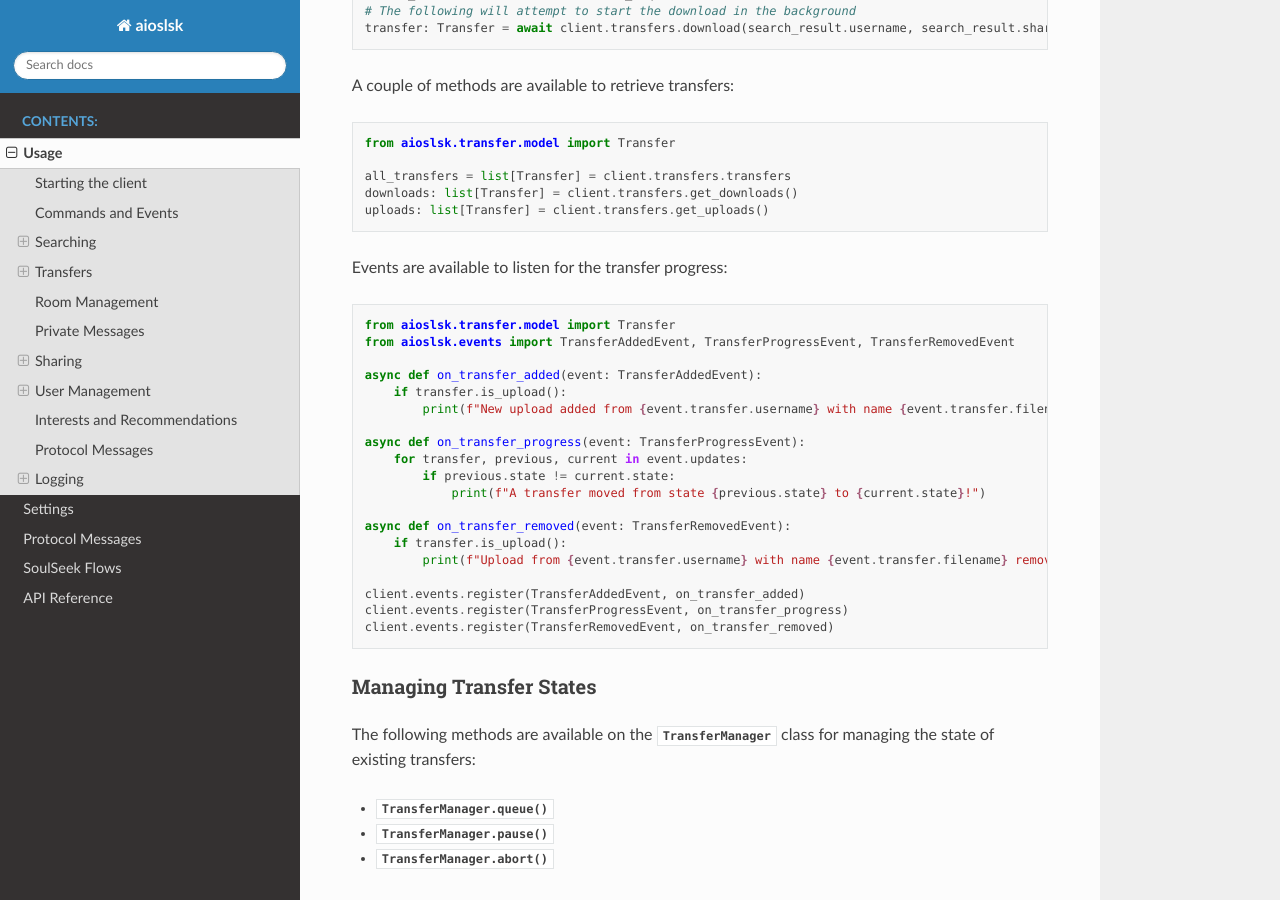
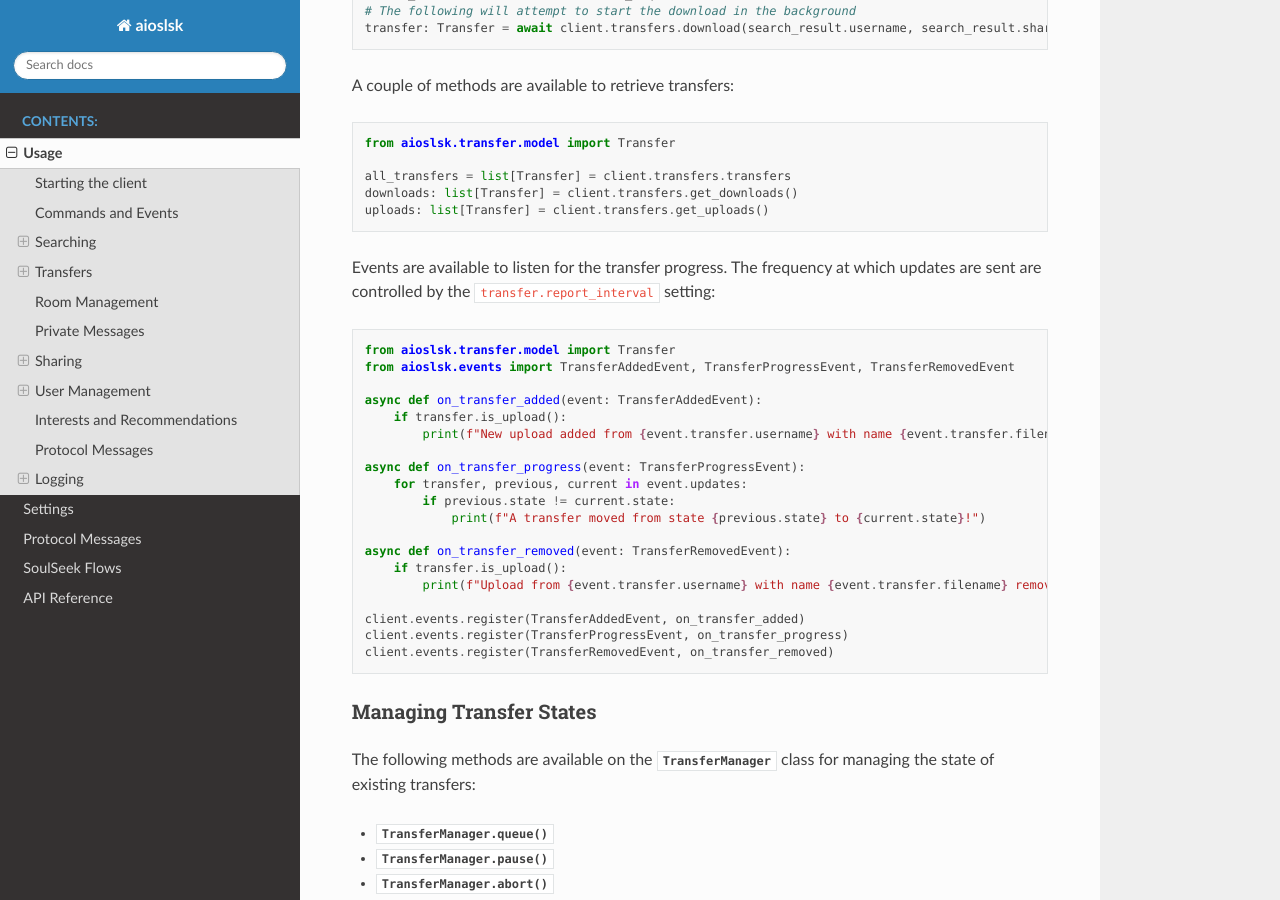
Before and after one commit to JurgenR/aioslsk, a Sphinx documentation site: the page built from docs/source/USAGE.rst, in a window 1280 px wide and 900 px high, scrolled down 4619 px. Built offline with Sphinx 7.4.7 and the Read the Docs theme 3.1.0, drawn with Linux system fonts in a browser that asks for light colours.

Commit message:
docs: reference update frequency setting

```diff
--- a/docs/source/USAGE.rst
+++ b/docs/source/USAGE.rst
@@ -264,7 +264,8 @@ A couple of methods are available to retrieve transfers:
     uploads: list[Transfer] = client.transfers.get_uploads()
 
 
-Events are available to listen for the transfer progress:
+Events are available to listen for the transfer progress. The frequency at which updates are sent are controlled by the
+``transfer.report_interval`` setting:
 
 .. code-block:: python
 
```
